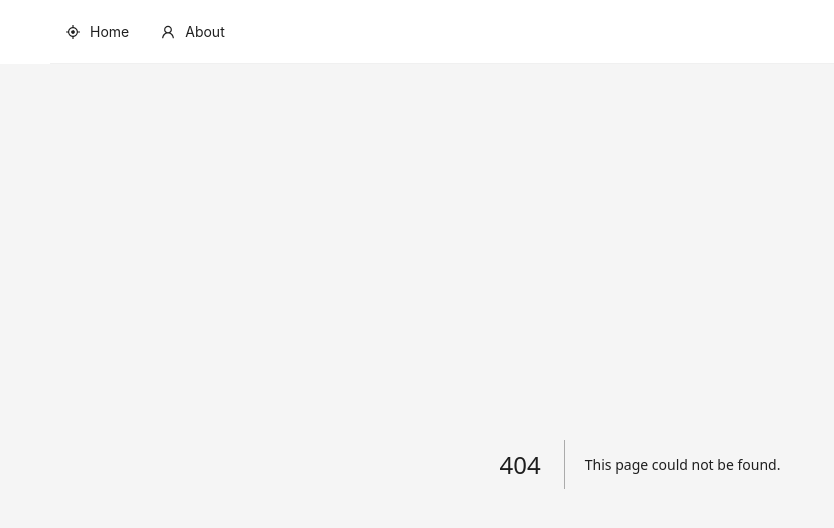
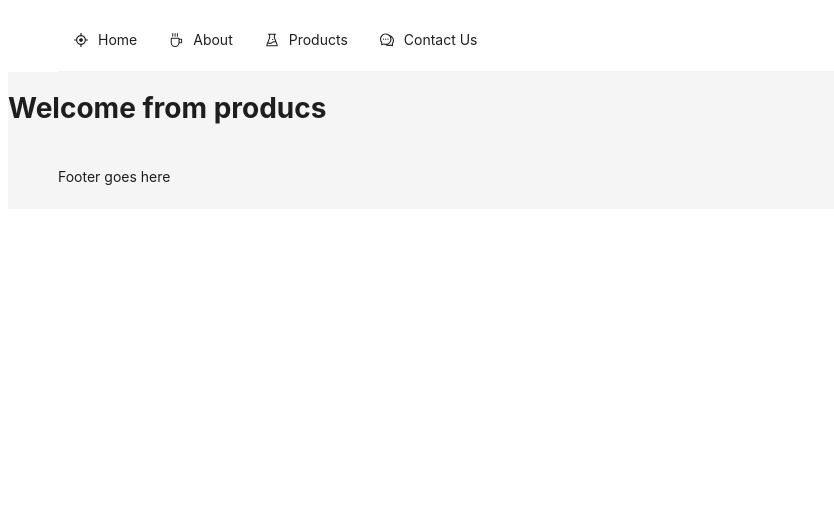
Before and after one commit to lsapundzic/b2b-store-frontend, a Next.js app: page /products in a window 1280 px wide. Before the commit this address had no page. Shown: the top 528 px of the page, without its empty margins (0-834 px from the left). Built offline with nearby package versions, Linux system fonts and the light colour scheme.

Commit message:
Expanding the project to understand challenges

```diff
--- a/app/components/Navbar.jsx
+++ b/app/components/Navbar.jsx
@@ -1,7 +1,12 @@
 "use client";
 
 // AntD icons
-import { AimOutlined, GiftOutlined, UserOutlined } from "@ant-design/icons";
+import {
+  AimOutlined,
+  CoffeeOutlined,
+  ExperimentOutlined,
+  CommentOutlined,
+} from "@ant-design/icons";
 
 //AntD components
 import { Menu } from "antd";
@@ -19,13 +24,23 @@ const routes = [
   {
     label: <Link href="/about">About</Link>,
     key: "about",
-    icon: <UserOutlined />,
+    icon: <CoffeeOutlined />,
+  },
+  {
+    label: <Link href="/products">Products</Link>,
+    key: "products",
+    icon: <ExperimentOutlined />,
+  },
+  {
+    label: <Link href="/contact">Contact Us</Link>,
+    key: "contact",
+    icon: <CommentOutlined />,
   },
 ];
 
 export default function Navbar() {
   // Use State
-  const [current, setCurrent] = useState("mail");
+  const [current, setCurrent] = useState("default");
 
   //   It changes useState which highlights the pressed tab
   const onClick = (e) => {
--- a/app/data/getSingleEntry.jsx
+++ b/app/data/getData.jsx
@@ -1,4 +1,4 @@
-export async function getSingleEntry(singleEntryID) {
+export async function getData(singleEntryID) {
   const singleEntryURL = `https://cdn.contentful.com/spaces/${process.env.SPACE_ID}/environments/master/entries/${singleEntryID}?access_token=${process.env.DELIVERY_ACCESS_TOKEN}`;
 
   const res = await fetch(singleEntryURL);
--- a/app/layout.js
+++ b/app/layout.js
@@ -4,11 +4,9 @@
 import { Inter } from "next/font/google";
 
 // Project components
-import { Layout, Space } from "antd";
+import { Layout } from "antd";
 import Navbar from "@/app/components/Navbar";
-
-// React imports
-import Head from "next/head";
+import { Footer } from "antd/es/layout/layout";
 
 // AntD imports
 const { Header, Content } = Layout;
@@ -16,7 +14,6 @@ const { Header, Content } = Layout;
 const inter = Inter({ subsets: ["latin"] });
 
 // ! Metadata disabled, conflicts with use client
-// ? Testing if adding a Header component will fix the problem
 // export const metadata = {
 //   title: "Sotla Laboratory Experts",
 //   description:
@@ -32,13 +29,14 @@ export default function RootLayout({ children }) {
   return (
     <html lang="en">
       <body className={inter.className}>
-        {/* AntD header-body-footer layout */}
+        {/* AntDesign layout structure */}
         <Layout>
           {/* Force-changed style, otherwise it leaves a black padding box on both sides of the navbar */}
           <Header style={headerStyle}>
             <Navbar />
           </Header>
           <Content>{children}</Content>
+          <Footer>Footer goes here</Footer>
         </Layout>
       </body>
     </html>
--- /dev/null
+++ b/app/products/page.jsx
@@ -0,0 +1,3 @@
+export default function Products() {
+  return <h1>Welcome from producs</h1>;
+}
--- a/app/utils/settings.js
+++ b/app/utils/settings.js
@@ -1,4 +1,4 @@
-// TODO: These URLs are not impleneted into the project
+// TODO: These URLs are not properly impleneted into the project
 export const BASE_URL = `https://cdn.contentful.com`;
 
 // Content types
@@ -10,4 +10,8 @@ export const GET_CONTENT_TYPE = `https://cdn.contentful.com/spaces/${process.env
 
 // Get all entries of a space
 export const GET_ALL_ENTRIES = `${BASE_URL}/spaces/${process.env.SPACE_ID}/environments/master/entries?access_token=${process.env.DELIVERY_ACCESS_TOKEN}`;
+
 export const GET_SINGLE_ENTRY = `${BASE_URL}/spaces/${process.env.SPACE_ID}/environments/master/entries/5wXQGH7Of5nYxWqPzLh8SM?access_token=${process.env.DELIVERY_ACCESS_TOKEN}`;
+
+// Page IDs
+export const ABOUT_ID = `5wXQGH7Of5nYxWqPzLh8SM`;
```
Also changed, not shown: app/about/page.jsx (+6 -7 lines), app/components/StaticContent.jsx (renamed from app/components/Body.jsx).
